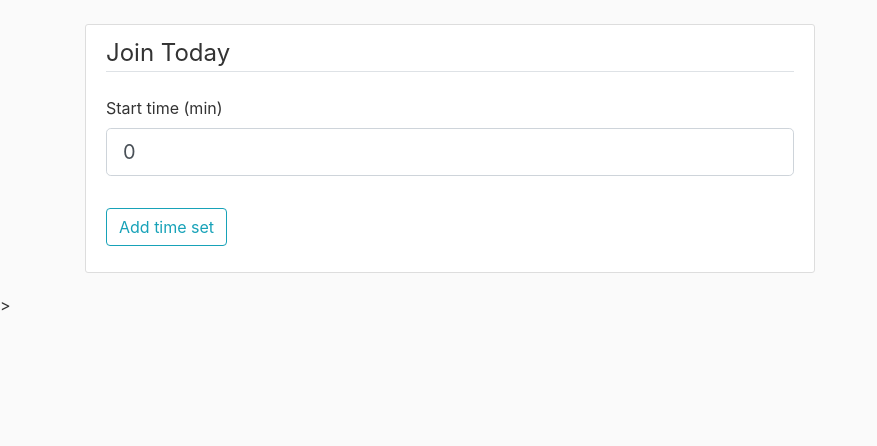
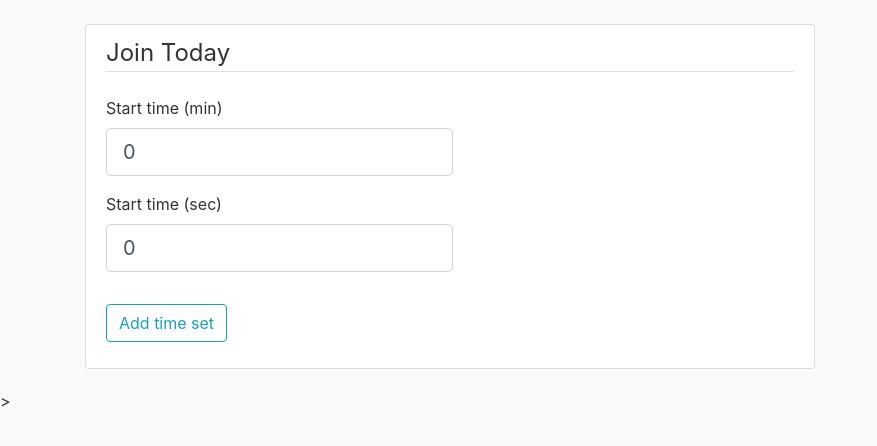
Before and after one commit to seanc1505/Summer2022, a Flask app: page /timepoint/new in a window 1280 px wide. Shown: the part 56-502 px from the top of the page, without its empty margins (0-877 px from the left). Run offline with Flask 2, Linux system fonts and the light colour scheme; some libraries are stand-ins or nearby versions.

Commit message:
Continued work on new time point route

```diff
--- a/user_interface/project/webui/main/forms.py
+++ b/user_interface/project/webui/main/forms.py
@@ -5,4 +5,7 @@ from wtforms import FloatField, SubmitField
 
 class AddStartStopForm(FlaskForm):
     start_time_min =  FloatField('Start time (min)', default=0)
+    start_time_sec =  FloatField('Start time (sec)', default=0)
+    end_time_min =  FloatField('End time (min)', default=0)
+    end_time_sec =  FloatField('End time (sec)', default=0)
     add_time = SubmitField('Add time set')
--- a/user_interface/project/webui/templates/time_point_new.html
+++ b/user_interface/project/webui/templates/time_point_new.html
@@ -5,7 +5,9 @@
             {{ form.hidden_tag() }}
             <fieldset class="form-group">
                 <legend class="border-bottom mb-4">Join Today</legend>
-                <div class="form-group">
+                <div class="container">
+                    <div class="row">
+                        <div class="form-group">
                     {{ form.start_time_min.label(class="form-control-label") }}
 
                     {% if form.start_time_min.errors %}
@@ -19,6 +21,22 @@
                         {{ form.start_time_min(class="form-control form-control-lg") }}
                     {% endif %}
                 </div>
+                <div class="form-group">
+                    {{ form.start_time_sec.label(class="form-control-label") }}
+
+                    {% if form.start_time_sec.errors %}
+                        {{ form.start_time_sec(class="form-control form-control-lg is-invalid") }}
+                        <div class="invalid-feedback">
+                            {% for error in form.start_time_sec.errors %}
+                                <span>{{ error }}</span>
+                            {% endfor %}
+                        </div>
+                    {% else %}
+                        {{ form.start_time_sec(class="form-control form-control-lg") }}
+                    {% endif %}
+
+
+
 
             </fieldset>
             <div class="form-group">
```
Also changed, not shown: README.md.
